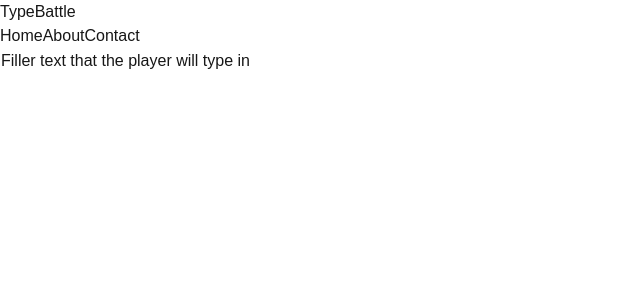
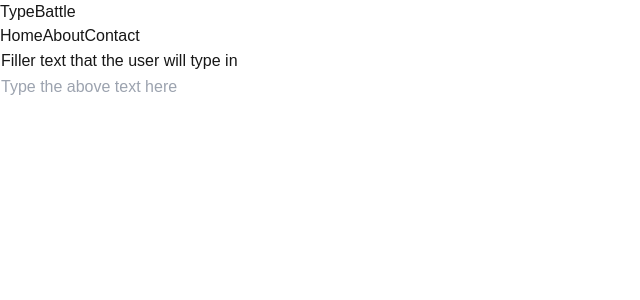
Before and after one commit to jsapolu99/typebattle, a Next.js app: page /battle in a window 1280 px wide. Shown: the top 300 px of the page, without its empty margins (0-640 px from the left). Built offline with nearby package versions, Linux system fonts and the light colour scheme.

Commit message:
Continued working on battle page mockup

```diff
--- a/src/app/battle/page.tsx
+++ b/src/app/battle/page.tsx
@@ -3,20 +3,29 @@ import Link from "next/link";
 
 export default function Battle() {
   return (
-    <body>
-    <Navbar/>
-    <main className={'flex items-start min-h-screen bg-[#a7c8da] p-3'}>
-      <div className={'content-center items-center'}>
-        <table className={'bg-white w-96 h-64 text-gray-900 '}>
-          <tbody className={'bg-gray-300'}>
-          <td>Filler text that the player will type in </td>
-          <td>
-            <input></input>
-          </td>
+    <main className={'bg-[#eeeeee] min-h-screen'}>
+      <Navbar/>
+      <div className={'flex justify-center'}>
+        <table className={'flex mx-0 my-16 bg-[#f6fbff] w-1/2 h-auto text-gray-900 justify-center rounded-lg p-0'}>
+          <tbody className={'p-0'}>
+          <tr className={'my-9 flex justify-center rounded'}>
+            <td className={''}>
+              Filler text that the user will type in
+            </td>
+          </tr>
+          <tr className={'my-9 flex justify-center min-w-full p-0 m-0'}>
+            <td className={'min-w-full'}>
+              <input
+                className={'bg-[#ffffff] min-w-full'}
+                type={'text'}
+                placeholder={'Type the above text here'}
+              />
+            </td>
+
+          </tr>
           </tbody>
         </table>
       </div>
     </main>
-    </body>
   );
 }
--- a/src/app/page.tsx
+++ b/src/app/page.tsx
@@ -3,9 +3,8 @@ import Link from "next/link";
 
 export default function Home() {
   return (
-    <body>
+    <main className={'min-h-screen bg-[#a7c8da]'}>
       <Navbar/>
-      <main className={'flex items-start min-h-screen bg-[#a7c8da] p-3'}>
       <div className='w-auto h-auto rounded-lg bg-white shadow-lg py-4 px-4'>
         <h1 className={'text-gray-900'}>TypeBatte - Battle your friends to assert dominance</h1>
         <Link
@@ -15,6 +14,5 @@ export default function Home() {
           Enter a Typing Race</Link>
       </div>
     </main>
-    </body>
   );
 }
```
Lines whose indentation alone changed are shown as unchanged.
